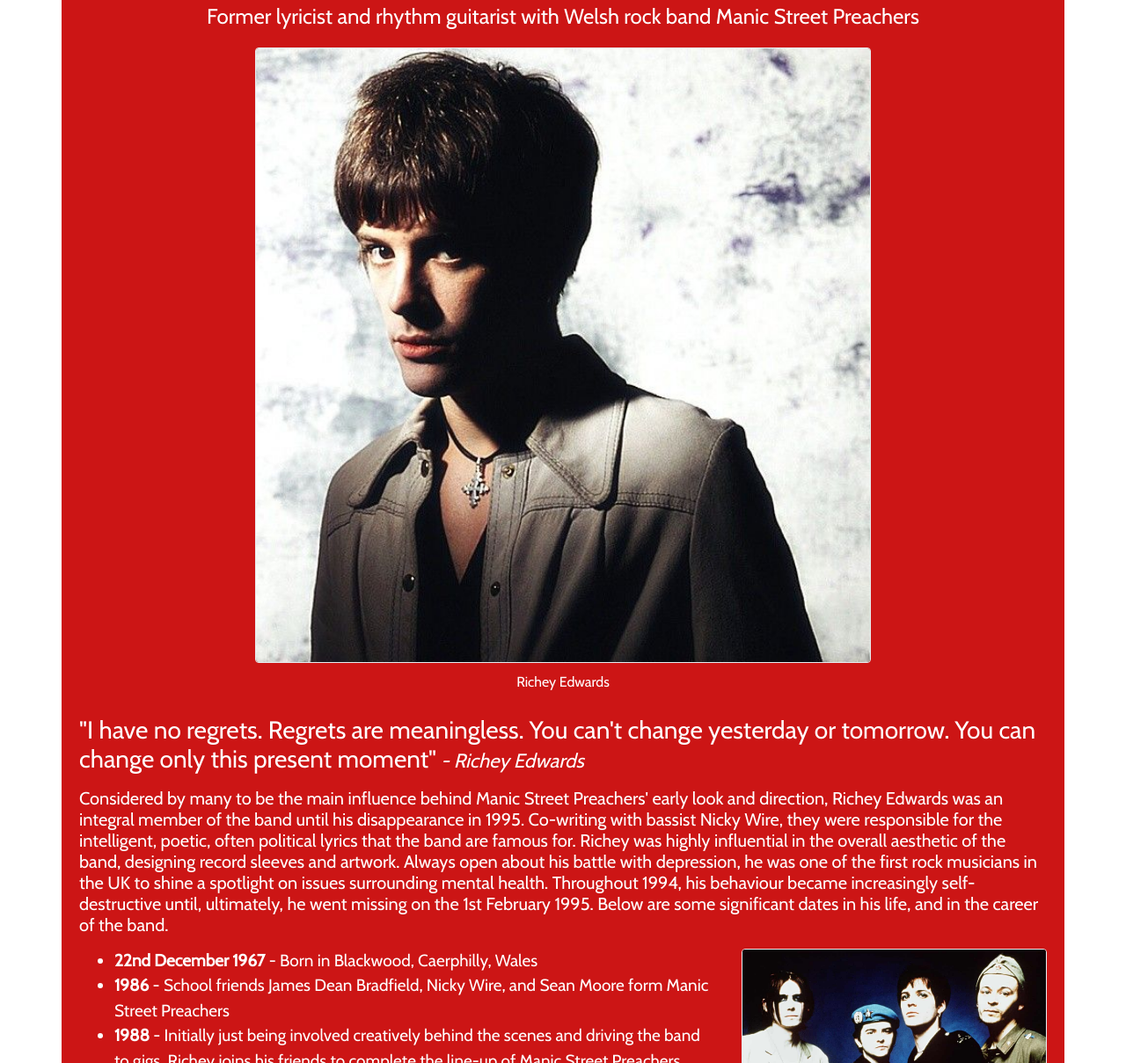
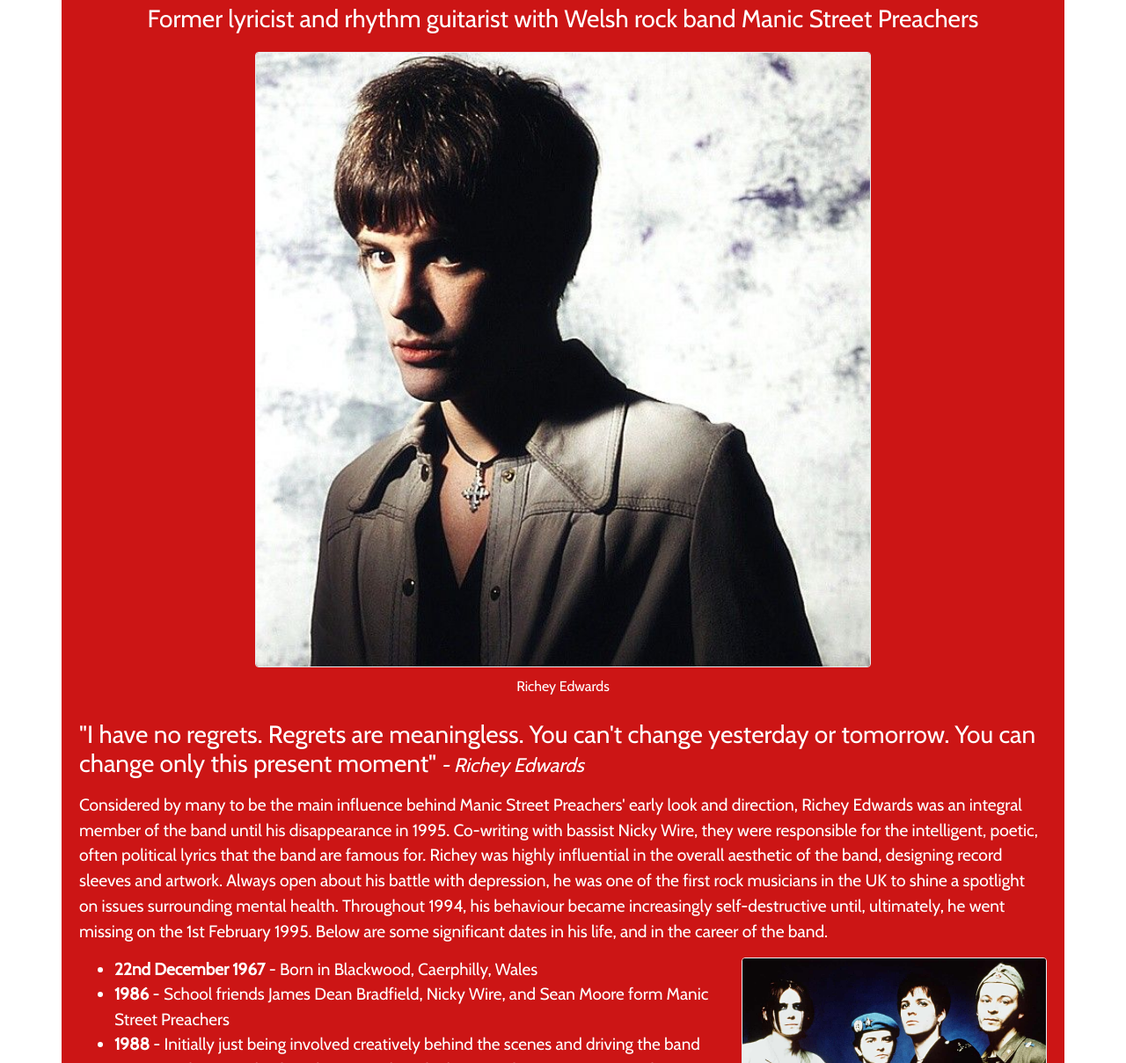
Before and after one commit to tupelobound/tribute-page, a plain HTML site: page index.html in a window 1280 px wide. Shown: the part 91-1300 px from the top of the page at 88% size. Drawn offline with nearby package versions, Linux system fonts and the light colour scheme.

Commit message:
Changed h5 element to p for heading consistency

```diff
--- a/index.html
+++ b/index.html
@@ -16,7 +16,7 @@
   <div id="main" class="container">
     <!-- Main title of the page. Use h1 tags -->
     <h1 id="title" class="text-center">Richey Edwards</h1>
-    <h4 id="subheading" class="text-center">Former lyricist and rhythm guitarist with Welsh rock band Manic Street
+    <h3 id="subheading" class="text-center">Former lyricist and rhythm guitarist with Welsh rock band Manic Street
       Preachers</h4>
     <!-- div to hold and center the main photo, used inline styling to practice and for convenience -->
     <div id="img-div" class="text-center" style="padding-bottom:10px">
@@ -30,7 +30,7 @@
     </div>
     <!-- div to hold a short introduction -->
     <div id="tribute-info">
-      <h5 id="intro">Considered by many to be the main influence behind Manic Street Preachers' early look and
+      <p id="intro">Considered by many to be the main influence behind Manic Street Preachers' early look and
         direction,
         Richey Edwards was an integral member of the band until his disappearance in 1995. Co-writing with bassist Nicky
         Wire, they were responsible for the intelligent, poetic, often political lyrics that the band are famous for.
@@ -38,7 +38,7 @@
         open about his battle with depression, he was one of the first rock musicians in the UK to shine a spotlight on
         issues surrounding mental health. Throughout 1994, his behaviour became increasingly self-destructive until,
         ultimately, he went missing on the 1st February 1995. Below are some significant dates in his life, and in the
-        career of the band.</h5>
+        career of the band.</p>
     </div>
     <!-- big div to hold the unordered list and the photos -->
     <div class="row">
--- a/styles/style.css
+++ b/styles/style.css
@@ -37,6 +37,7 @@
 }
 
 #intro {
+  font-size: larger;
   margin-bottom: 15px;
 }
 
```
